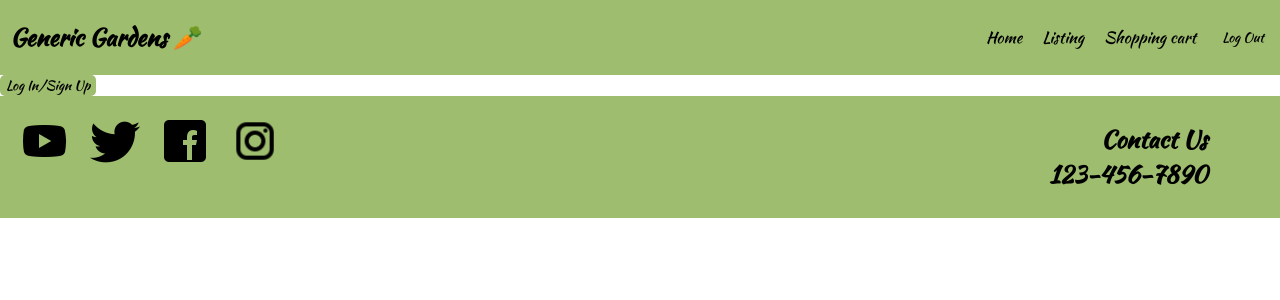
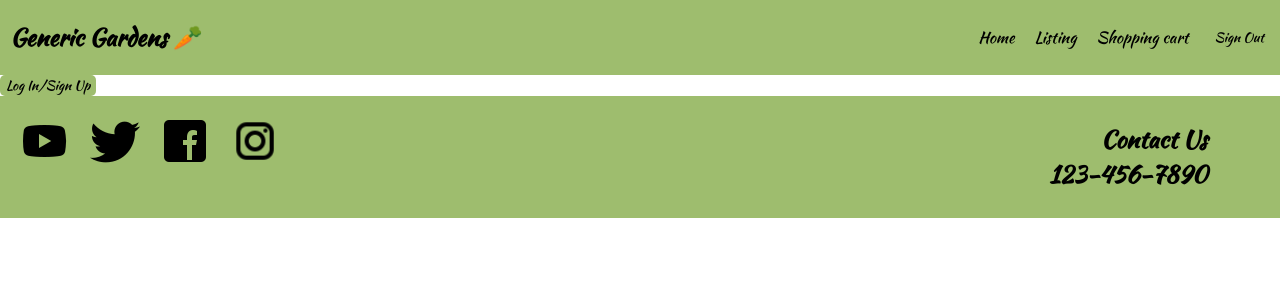
Before and after one commit to VincentLiu1417/CSCI4300Project, a React (Create React App) app in the folder final-project/: page /Login in a window 1280 px wide. Both pictures are taken after a click on the item "Log In/Sign Up". Shown: the top 300 px of the page. Built offline with nearby package versions, Linux system fonts and the light colour scheme.

Commit message:
Fixed Login Issues

```diff
--- a/final-project/package.json
+++ b/final-project/package.json
@@ -6,9 +6,10 @@
     "@testing-library/jest-dom": "^5.17.0",
     "@testing-library/react": "^13.4.0",
     "@testing-library/user-event": "^13.5.0",
+    "create-react-app": "^5.0.1",
     "react": "^18.2.0",
     "react-dom": "^18.2.0",
-    "react-router-dom": "^6.18.0",
+    "react-router-dom": "^6.19.0",
     "react-scripts": "5.0.1",
     "web-vitals": "^2.1.4"
   },
--- a/final-project/src/App.js
+++ b/final-project/src/App.js
@@ -7,6 +7,7 @@ import Login from './components/Login';
 import Header from './components/Header';
 import Footer from './components/Footer';
 import { BrowserRouter as Router,Routes, Route, Link } from 'react-router-dom';
+import { useState } from 'react';
 
 const DummyArray = [
   {
@@ -17,24 +18,29 @@ const DummyArray = [
 ];
 
 function App() {
+  const [loggedIn, setLoggedIn] = useState(false);
+
+  const handleLogin = () => {
+    setLoggedIn(true);
+  };
+
+  const handleLogout = () => {
+    setLoggedIn(false);
+  }
   return (
-    <div className="App">
-      <Router>
-        <div>
-        <Header />
-
+    <Router>
+      <div className="App">
+        <Header loggedIn={loggedIn} onLogin={handleLogin} onLogout={handleLogout} />
         <Routes>
-                <Route exact path='/' element={< Home list={DummyArray}/>}></Route>
-                <Route path="/" element={<Home />}></Route>
-                <Route path='/Listing' element={< Listing />}></Route>
-                <Route path='/Login' element={< Login />}></Route>
-                <Route path='/ShoppingCart' element={< ShoppingCart />}></Route>
+          <Route exact path='/' element={<Home list={DummyArray} />} />
+          <Route path='/Listing' element={<Listing />} />
+          <Route path='/Login' element={<Login onLogin={handleLogin} />} />
+          <Route path='/ShoppingCart' element={<ShoppingCart />} />
         </Routes>
-        </div>
-      </Router>
-      <Footer />
-    </div>
-  );
+        <Footer />
+      </div>
+    </Router>
+);
 }
 
 export default App;
--- a/final-project/src/components/Header.css
+++ b/final-project/src/components/Header.css
@@ -23,3 +23,15 @@
     text-decoration: none;
     color: #000000;
   }
+
+  .signout {
+    background-color: #9EBD6E;
+    color: black;
+    border: none;
+    border-radius: 5px;
+    cursor: pointer;
+    font-family: 'Kaushan Script', sans-serif;
+    display: flex;
+    justify-content: space-between;
+    align-items: center;
+}
--- a/final-project/src/components/Header.js
+++ b/final-project/src/components/Header.js
@@ -1,8 +1,18 @@
 import React from 'react';
 import './Header.css'; // You can create a CSS file for styling
 import LoginButton from './Login';
+import { Link } from 'react-router-dom';
+import { useNavigate } from 'react-router-dom';
 
-function Header() {
+
+function Header( { loggedIn, onLogin, onLogout }) {
+  const navigate = useNavigate();
+
+  const handleSignOut = () => {
+    onLogout();
+    navigate('/');
+  };
+
   return (
     <header className="app-header">
       <link href='https://fonts.googleapis.com/css?family=Kaushan Script' rel='stylesheet'></link>
@@ -11,11 +21,15 @@ function Header() {
       </div>
       <nav>
         <ul>
-          <li><a href="/">Home</a></li>
-          <li><a href="/Listing">Listing</a></li>
-          <li><a href="/ShoppingCart">Shopping cart</a></li>
-          <li class='login'>
-            <LoginButton />
+          <li><Link to="/">Home</Link></li>
+          <li><Link to="/Listing">Listing</Link></li>
+          <li><Link to="/ShoppingCart">Shopping cart</Link></li>
+          <li className='login'>
+            {loggedIn ? (
+              <button onClick={handleSignOut} className="signout">Sign Out</button>
+            ) : (
+              <LoginButton onLogin={onLogin} />
+            )}
           </li>
         </ul>
       </nav>
--- a/final-project/src/components/Login.js
+++ b/final-project/src/components/Login.js
@@ -1,22 +1,16 @@
 import React, { useState } from 'react';
-import { useNavigate } from 'react-router-dom';
 
 import './Login.css';
 
-const LoginButton = () => {
-  const [loggedIn, setLoggedIn] = useState(false);
-  const navigate = useNavigate();
+const LoginButton = ({ onLogin }) => {
 
   const handleClick = () => {
-    setLoggedIn(!loggedIn);
-    if (loggedIn) {
-      navigate('/');
-    }
+    onLogin();
   };
 
   return (
     <button className="login" onClick={handleClick}>
-      {loggedIn ? 'Log Out' : 'Log In/Sign Up'}
+      Log In/Sign Up
     </button>
   );
 };
--- /dev/null
+++ b/package.json
@@ -0,0 +1,5 @@
+{
+  "dependencies": {
+    "create-react-app": "^5.0.1"
+  }
+}
```
Also changed, not shown: 2 other files (tests, documents, lock files or other folders).
